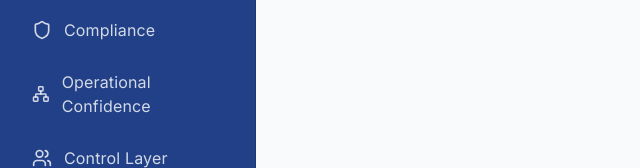
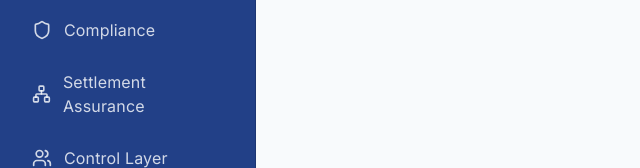
Before and after one commit to valair13/glass-box-custody-solution.lovable.app, a React (Vite) app: page /dashboard in a window 1280 px wide. Shown: the part 187-355 px from the top of the page, without its empty margins (0-640 px from the left). Built offline with nearby package versions, Linux system fonts and the light colour scheme; the HTML template or start-up script is replaced by a standard one.

Commit message:
Changes
Co-authored-by: valair13 <95187057+valair13@users.noreply.github.com>

```diff
--- a/src/components/DashboardLayout.tsx
+++ b/src/components/DashboardLayout.tsx
@@ -20,7 +20,7 @@ const navItems = [
   { to: "/dashboard/transparency", icon: Eye, label: "Transparency" },
   { to: "/dashboard/transactions", icon: Activity, label: "Transaction Confidence" },
   { to: "/dashboard/compliance", icon: Shield, label: "Compliance" },
-  { to: "/dashboard/reconciliation", icon: Network, label: "Operational Confidence" },
+  { to: "/dashboard/reconciliation", icon: Network, label: "Settlement Assurance" },
   { to: "/dashboard/institutional-control", icon: Users, label: "Control Layer" },
 ];
 
```
